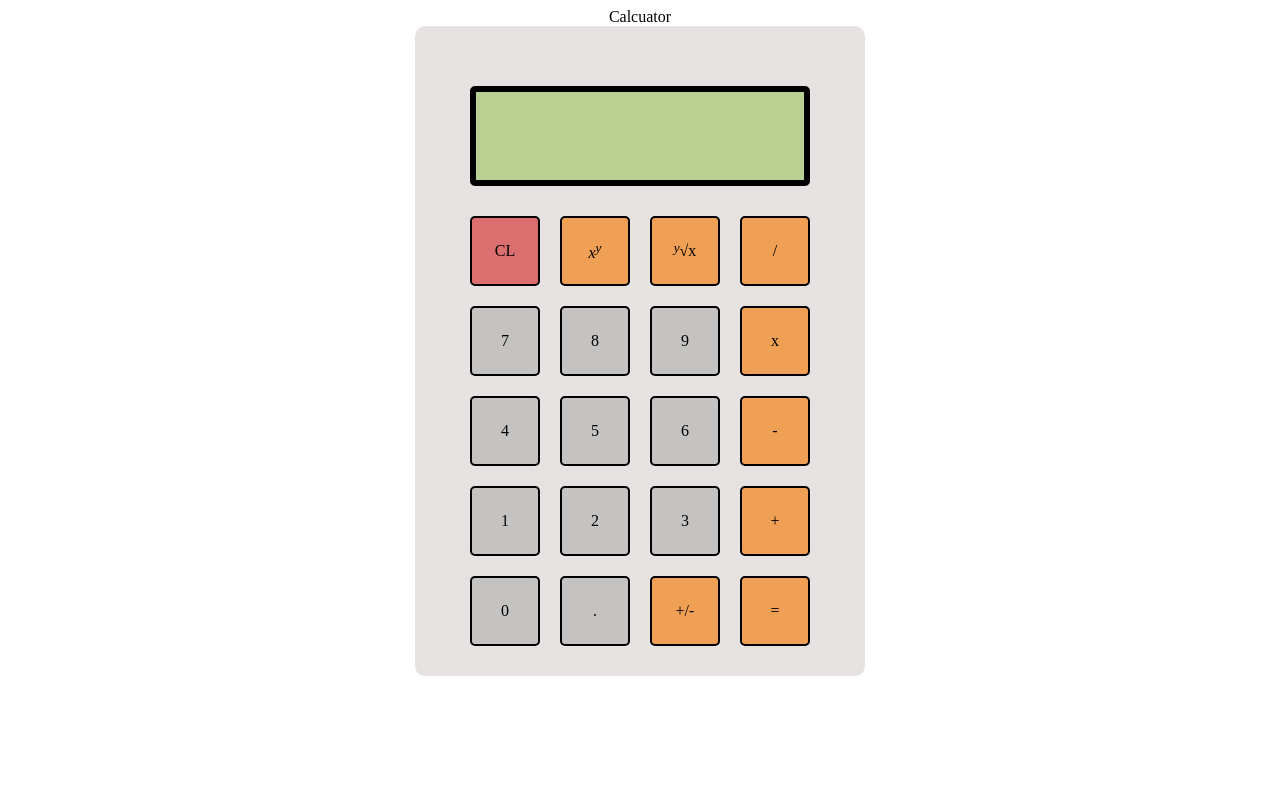
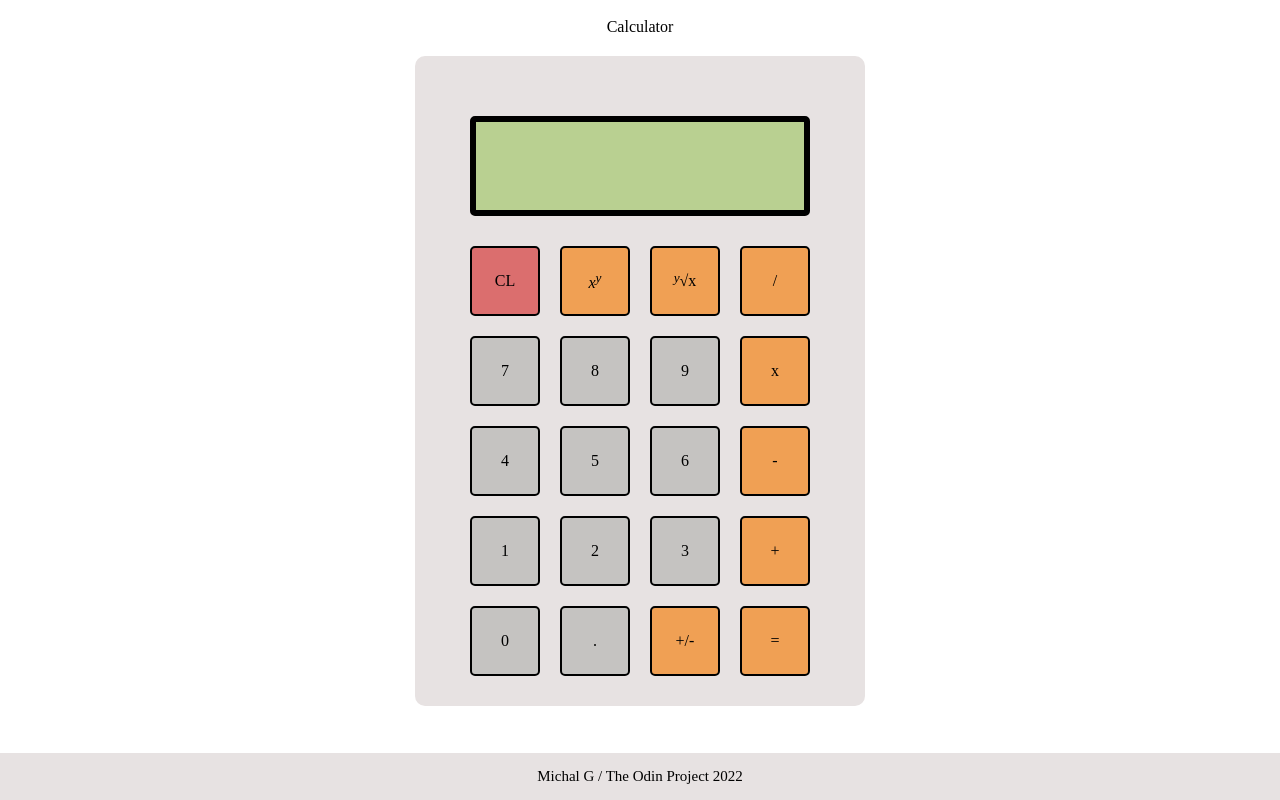
Before and after one commit to MichalGrecner/calculator, a plain HTML site: page index.html in a window 1280 px wide. Drawn offline with Linux system fonts and the light colour scheme.

Commit message:
final version 1 - added footer and push/release button function

```diff
--- a/index.html
+++ b/index.html
@@ -8,8 +8,8 @@
     <title>Calculator</title>
 </head>
 <body>
-    <main>
-        <header>Calcuator</header>
+
+    <header>Calculator</header>
     <div class="calcBody">
         <div class="displayContainer">
             <div class="display">
@@ -52,9 +52,9 @@
             </div>
         </div>
     </div>
-    </main>
+
     <footer>
-
+        <p>Michal G / The Odin Project 2022</p>
     </footer>
     <script src="script.js"></script>
 </body>
--- a/script.js
+++ b/script.js
@@ -8,9 +8,17 @@ let canOperate = false;
 const buttons = document.querySelectorAll(".btn");
 
 buttons.forEach(function (btn){
+    btn.addEventListener("mousedown", ()=>{pushBtn(btn);})
+    btn.addEventListener("mouseup", ()=>{releaseBtn(btn);})
+
+
+
     btn.addEventListener("click", () => {
+
+
         //resets CSS styles of operator buttons
         buttons.forEach(function (btn){
+
             if(btn.getAttribute("class").includes("operator")){
             btn.setAttribute("style", "background-color:rgb(240, 160, 84)")
             }
@@ -115,7 +123,6 @@ function count(){
         "+": memory[0] + memory[1],
         "-": memory[0] - memory[1],
         "x": memory[0] * memory[1],
-        //"/": memory[0] / memory[1],
         "/": memory[0] / memory[1],
         "<var>x<sup>y</sup></var>": memory[0] ** memory[1],
         "<var><sup>y</sup></var>√x": Math.pow(memory[1], 1/memory[0]),
@@ -141,9 +148,17 @@ function display(value){
 
 function tagButton(btn){
     btn.setAttribute("style", "background-color:white")
+}
+
+function pushBtn(btn){
+    btn.setAttribute("style","transform:scale(0.9)")
+}
+
+function releaseBtn(btn){
+    btn.setAttribute("style","transform:scale(1)")
+}
 
 
-}
 
 //TODO:
 // 1. When tapped 2x operation button
--- a/style.css
+++ b/style.css
@@ -1,8 +1,20 @@
-main{
+body{
+    background-color: rgb(255, 255, 255);
+    box-sizing: border-box;
     display:flex;
     flex-direction: column;
     align-items: center;
-    box-sizing: border-box;
+
+
+}
+
+header{
+    margin-top: 10px;
+    margin-bottom: 20px;
+}
+main{
+
+
 }
 
 .calcBody{
@@ -72,8 +84,25 @@ background-color: rgb(245, 42, 42);
     box-sizing: border-box;
 }
 
-
-
 .fiveRow{
     margin-bottom: 30px;
 }
+footer{
+    background-color: rgb(231, 226, 226);
+    width: 100vw;
+    margin-bottom:0;
+    flex-shrink: 0;
+    position:fixed;
+    bottom:0;
+
+}
+
+footer p{
+    text-align: center;
+    font-size: 15px;
+    margin-bottom: 0;
+    margin-top:auto;
+    padding-bottom: 15px;
+    padding-top: 15px;
+
+ }
```
Lines whose indentation alone changed are shown as unchanged.
